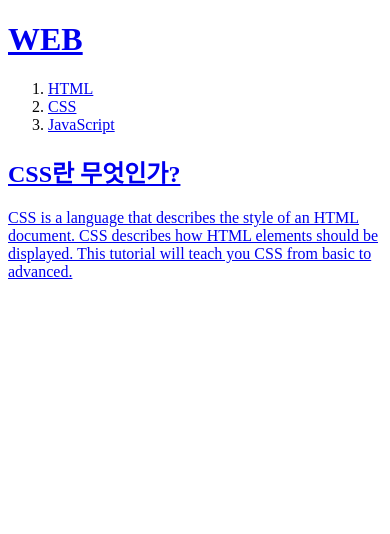
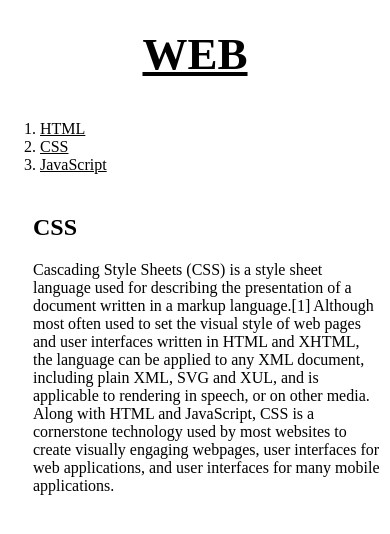
Before and after one commit to usjes1/web1, a plain HTML site: page 2.html in a window 390 px wide. Drawn offline with Linux system fonts and the light colour scheme.

Commit message:
Add files via upload

```diff
--- a/2.html
+++ b/2.html
@@ -1,22 +1,24 @@
 <!doctype html>
 <html>
 <head>
-  <title> WEB1 - CSS</title>
+  <title>WEB - CSS</title>
   <meta charset="utf-8">
+  <link rel="stylesheet" href="style.css">
 </head>
 <body>
-  <h1><a href="index.html">WEB</h1>
-<ol>
-  <li><a href="1.html">HTML</li>
-  <li><a href="2.html">CSS</li>
-  <li><a href="3.html">JavaScript</li>
-</ol>
-
-
-<h2>CSS란 무엇인가?</h2>
-<p>CSS is a language that describes the style of an HTML document.
-
-CSS describes how HTML elements should be displayed.
-
-This tutorial will teach you CSS from basic to advanced.</p>
-</body>
+  <h1><a href="index.html">WEB</a></h1>
+  <div id="grid">
+    <ol>
+      <li><a href="1.html">HTML</a></li>
+      <li><a href="2.html">CSS</a></li>
+      <li><a href="3.html">JavaScript</a></li>
+    </ol>
+    <div id="article">
+        <h2>CSS</h2>
+        <p>
+          Cascading Style Sheets (CSS) is a style sheet language used for describing the presentation of a document written in a markup language.[1] Although most often used to set the visual style of web pages and user interfaces written in HTML and XHTML, the language can be applied to any XML document, including plain XML, SVG and XUL, and is applicable to rendering in speech, or on other media. Along with HTML and JavaScript, CSS is a cornerstone technology used by most websites to create visually engaging webpages, user interfaces for web applications, and user interfaces for many mobile applications.
+        </p>
+      </div>
+  </div>
+  </body>
+  </html>
--- /dev/null
+++ b/style.css
@@ -0,0 +1,43 @@
+<style>
+  body{
+    margin:0;
+  }
+  a {
+    color:black;
+  }
+  h1 {
+    font-size:45px;
+    text-align: center;
+    border-bottom:1px solid gray;
+    margin:0;
+    padding:20px;
+  }
+  ol{
+    border-right:1px solid gray;
+    width:100px;
+    margin:0;
+    padding:20px;
+  }
+  #grid{
+    display: grid;
+    grid-template-columns: 150px 1fr;
+  }
+  #grid ol{
+    padding-left:32px;
+  }
+  #grid #article{
+    padding-left:25px;
+  }
+
+  @media(max-width:800px){
+    #grid{
+      display: block;
+    }
+    ol{
+      border-right:none;
+    }
+    h1 {
+      border-bottom:none;
+    }
+  }
+</style>
```
Also changed, not shown: 1.html (+12 -16 lines), 3.html (+14 -8 lines), box.html (added, +22 -0 lines), grid.html (added, +23 -0 lines), index.html (+16 -12 lines), mediaquery.html (added, +22 -0 lines).
